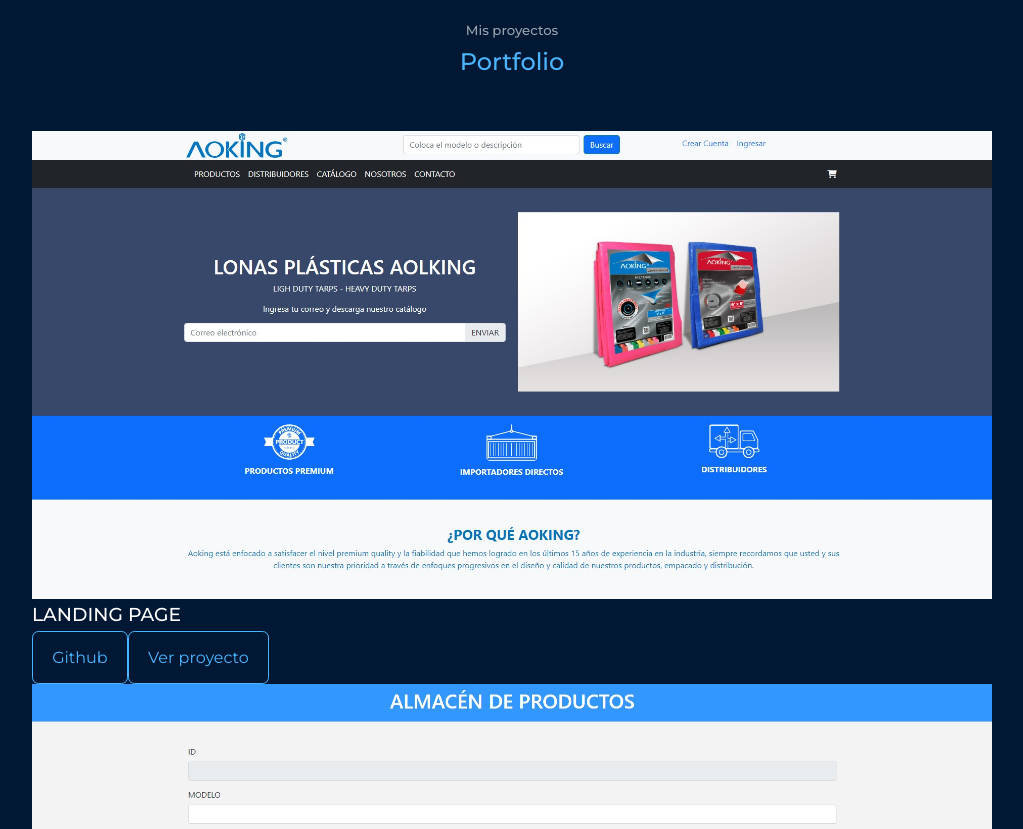
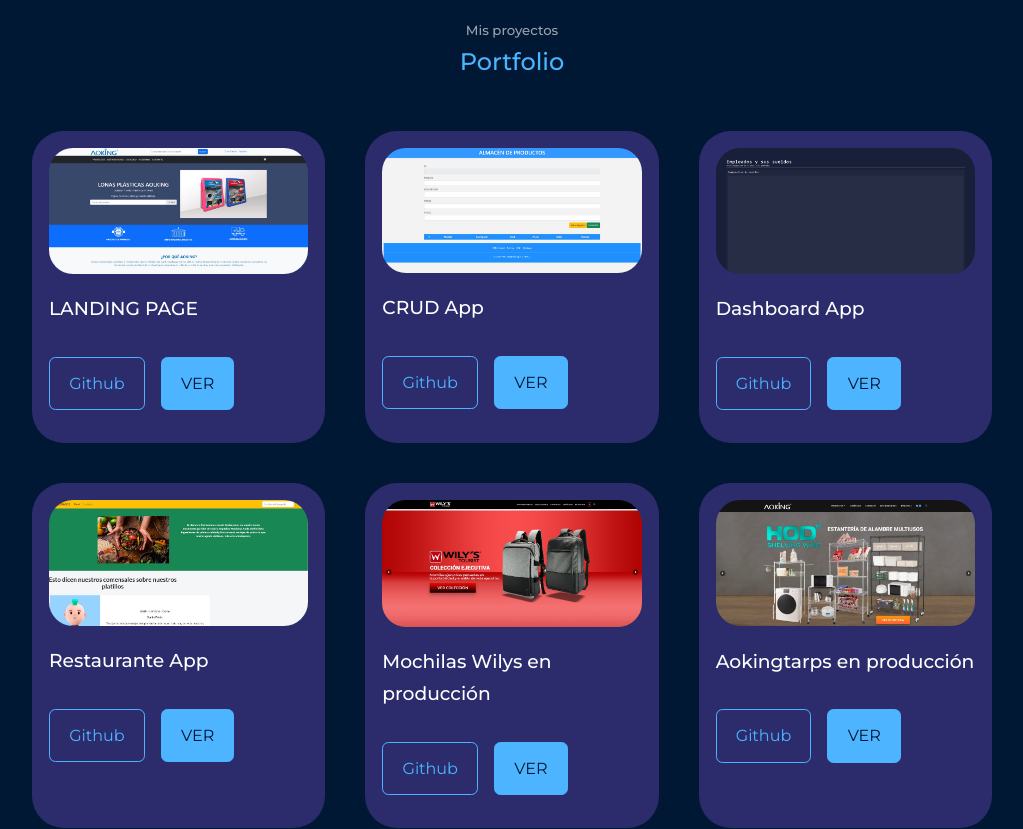
Before and after one commit to MikelEngel/Proyecto-6-Portfolio-Personal, a React (Create React App) app in the folder portfolio-personal/: page / in a window 1280 px wide. Shown: the part 2040-2869 px from the top of the page, without its empty margins (128-1151 px from the left). Built offline with nearby package versions, Linux system fonts and the light colour scheme.

Commit message:
proyectos

```diff
--- a/portfolio-personal/src/components/portfolio/Portfolio.jsx
+++ b/portfolio-personal/src/components/portfolio/Portfolio.jsx
@@ -1,11 +1,11 @@
 import React from 'react'
 import './portfolio.css'
-import IMG1 from '../../assets/proyecto1.jpg'
-import IMG2 from '../../assets/proyecto2.jpg'
-import IMG3 from '../../assets/proyecto3.jpg'
-import IMG4 from '../../assets/proyecto4.jpg'
-import IMG6 from '../../assets/wordpress1.jpg'
-import IMG7 from '../../assets/wordpress2.jpg'
+import proyecto1 from '../../assets/proyecto1.jpg'
+import proyecto2 from '../../assets/proyecto2.jpg'
+import proyecto3 from '../../assets/proyecto3.jpg'
+import proyecto4 from '../../assets/proyecto4.jpg'
+import wordpress1 from '../../assets/wordpress1.jpg'
+import wordpress2 from '../../assets/wordpress2.jpg'
 
 const portfolio = () => {
   return (
@@ -13,17 +13,90 @@
     <h5>Mis proyectos</h5>
     <h2>Portfolio</h2>
 
-    <div className='container portfolio__continer' >
-      <article className='portfolio__item' >
+    <div className='container portfolio__container' >
+      {
+        data.map(({id, image, title,github, demo}) => {
+          return (
+            <article key={id} className='portfolio__item'>
+              <div className='portfolio__item-image'>
+                <img src={image} alt={title} />
+              </div>
+              <h3>{title}</h3>
+              <div className='portfolio__item-cta' >
+                <a href={github} className='btn' target='_blank'>Github</a>
+                <a href={demo} className='btn btn-primary' target='_blank'>VER</a>
+              </div>
+            </article>
+          )
+        })
+      }
+      </div>
+      </section>
+  )
+    }
+
+
+    const data = [
+      {
+        id: 1,
+        image: proyecto1,
+        title: 'LANDING PAGE',
+        github: 'https://github.com/MikelEngel/Proyecto-1-Landing-Aokingtarps',
+        demo: 'https://mikelengel.github.io/Proyecto-1-Landing-Aokingtarps/',
+      },
+      {
+        id: 2,
+        image: proyecto2,
+        title: 'CRUD App',
+        github: 'https://github.com/MikelEngel/Proyecto-2-CRUD-App',
+        demo: 'https://mikelengel.github.io/Proyecto-2-CRUD-App/',
+      },
+      {
+        id: 3,
+        image: proyecto3,
+        title: 'Dashboard App',
+        github: 'https://github.com/MikelEngel/Proyecto-3-Dashboard-App',
+        demo: 'https://mikelengel.github.io/Proyecto-3-Dashboard-App/',
+      },
+      {
+        id: 4,
+        image: proyecto4,
+        title: 'Restaurante App',
+        github: 'https://github.com/MikelEngel/Proyecto-4-Restaurante-App',
+        demo: 'https://classy-crisp-45d514.netlify.app/',
+      },
+      {
+        id: 5,
+        image: wordpress1,
+        title: 'Mochilas Wilys en producción',
+        demo: 'https://wilys.com.mx/',
+      },
+      {
+        id: 6,
+        image: wordpress2,
+        title: 'Aokingtarps en producción',
+        demo: 'https://aokingtarps.com/',
+      },
+
+
+
+
+    ]
+
+
+      {/* <article className='portfolio__item' >
         <div className='portfolio__item-image' >
 
           <img src={IMG1} alt="" />
 
         </div>
         <h3>LANDING PAGE</h3>
+        <div className='portfolio__item-cta' >
+
         <a href="https://github.com/MikelEngel/Proyecto-1-Landing-Aokingtarps" className='btn' target='_blank'>Github</a>
         <a href="https://mikelengel.github.io/Proyecto-1-Landing-Aokingtarps/" className='btn' target='_blank'>Ver proyecto</a>
 
+        </div>
       </article>
 
       <article className='portfolio__item' >
@@ -33,9 +106,12 @@
 
         </div>
         <h3>CRUD App</h3>
+        <div className='portfolio__item-cta' >
+
         <a href="https://github.com/MikelEngel/Proyecto-2-CRUD-App" className='btn' target='_blank'>Github</a>
         <a href="https://mikelengel.github.io/Proyecto-2-CRUD-App/" className='btn' target='_blank'>Ver proyecto</a>
 
+        </div>
       </article>
 
       <article className='portfolio__item' >
@@ -45,9 +121,12 @@
 
         </div>
         <h3>Dashboard App</h3>
+        <div className='portfolio__item-cta' >
+
         <a href="https://github.com/MikelEngel/Proyecto-3-Dashboard-App" className='btn' target='_blank'>Github</a>
         <a href="https://mikelengel.github.io/Proyecto-3-Dashboard-App/" className='btn' target='_blank'>Ver proyecto</a>
 
+        </div>
       </article>
 
       <article className='portfolio__item' >
@@ -57,9 +136,12 @@
 
         </div>
         <h3>Restaurante App</h3>
+        <div className='portfolio__item-cta' >
+
         <a href="https://github.com/MikelEngel/Proyecto-4-Restaurante-App" className='btn' target='_blank'>Github</a>
         <a href="https://classy-crisp-45d514.netlify.app/" className='btn' target='_blank'>Ver proyecto</a>
 
+        </div>
       </article>
 
       <article className='portfolio__item' >
@@ -68,9 +150,12 @@
           <img src={IMG6} alt="" />
 
         </div>
-        <h3>Mochilas Wilys página en producción</h3>
+        <h3>Mochilas Wilys en producción</h3>
+        <div className='portfolio__item-cta' >
+
         <a href="https://wilys.com.mx/" className='btn' target='_blank'>Ver página</a>
 
+        </div>
       </article>
 
       <article className='portfolio__item' >
@@ -79,18 +164,18 @@
           <img src={IMG7} alt="" />
 
         </div>
-        <h3>Aokingtarps</h3>
-        <a href="https://aokingtarps.com/" className='btn' target='_blank'>Ver proyecto</a>
+        <h3>Aokingtarps en producción</h3>
+        <div className='portfolio__item-cta' >
 
+        <a href="https://aokingtarps.com/" className='btn' target='_blank'>Ver página</a>
+
+        </div>
       </article>
-
-
-
 
     </div>
 
     </section>
   )
-}
+} */}
 
 export default portfolio
--- a/portfolio-personal/src/components/portfolio/portfolio.css
+++ b/portfolio-personal/src/components/portfolio/portfolio.css
@@ -0,0 +1,57 @@
+.portfolio__container {
+    display: grid;
+    grid-template-columns: repeat(3, 1fr);
+    gap: 2.5rem;
+}
+
+.portfolio__item {
+    background: var(--color-bg-variant);
+    padding: 1rem;
+    border-radius: 2rem;
+    border: 1px solid transparent;
+    transition: var(--transition);
+}
+
+.portfolio__item:hover {
+    border-color: var(--color-primary-variant);
+    background: transparent;
+}
+
+.portfolio__item-image {
+    border-radius: 1.5rem;
+    overflow: hidden;
+}
+
+.portfolio__item h3 {
+    margin: 1.2rem 0 2rem;
+}
+
+.portfolio__item-cta {
+    display: flex;
+    gap: 1rem;
+    margin-bottom: 1rem;
+}
+
+
+/* MEDIA QUERIES (dispositivo mediano) */
+
+@media screen  and  (max-width: 1024px) {
+
+    .portfolio__container {
+        grid-template-columns: 1fr 1fr;
+        gap: 1.2rem;
+    }
+
+}
+
+/* .MEDIA QUERIES  (dispositivo chico) */
+
+@media screen and (max-width: 600px) {
+
+    .portfolio__container {
+        grid-template-columns: 1fr;
+        gap: 1rem;
+    }
+
+
+}
```
